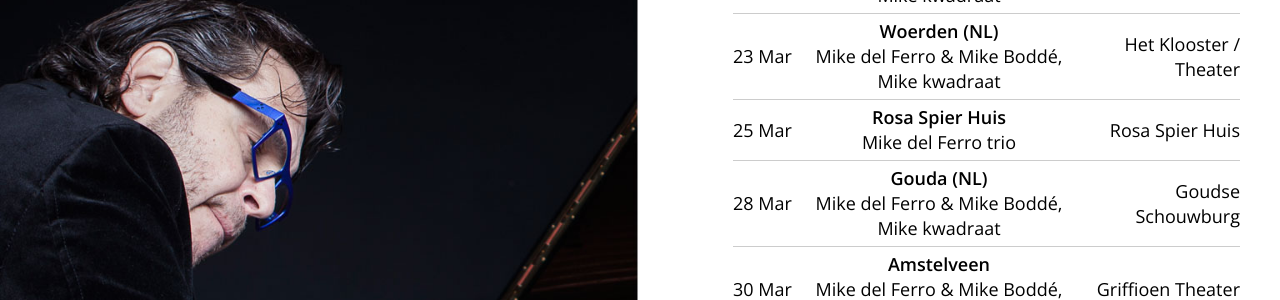
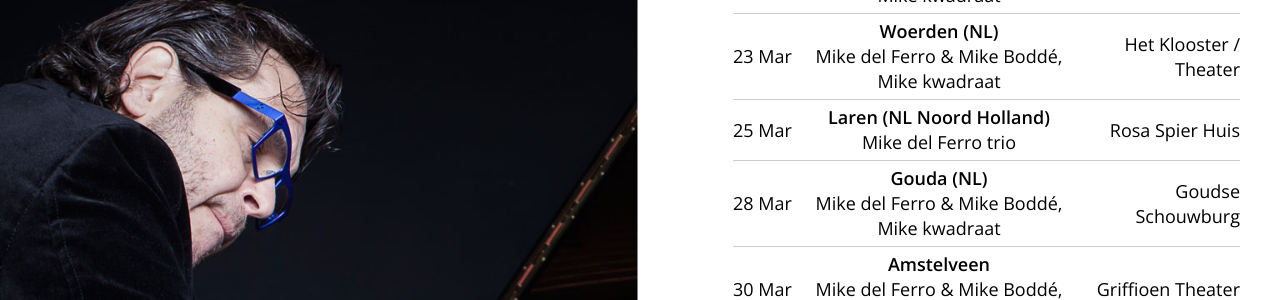
Before and after one commit to mikedelferro/website, a Jekyll site: the page built from agenda.html, in a window 1280 px wide and 900 px high, scrolled down 1759 px. Shown: the part 155-455 px from the top of the window. Built offline with Jekyll 4.4.1, drawn with Linux system fonts in a browser that asks for light colours; nearby versions of some CDN libraries.

Commit message:
Updated '_config.yml' via CloudCannon

```diff
--- a/_config.yml
+++ b/_config.yml
@@ -137,5 +137,5 @@ gigs:
   - title: Mike del Ferro trio
     date: 2018-03-25 15:00:00
     location: Rosa Spier Huis
-    venue: Rosa Spier Huis
+    venue: Laren (NL Noord Holland)
     url:
```
